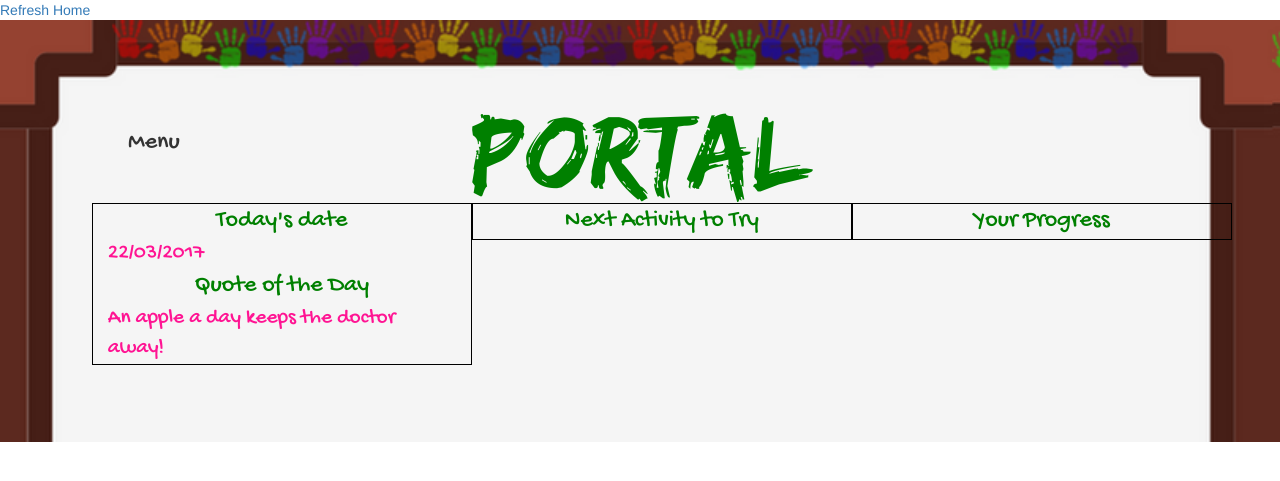
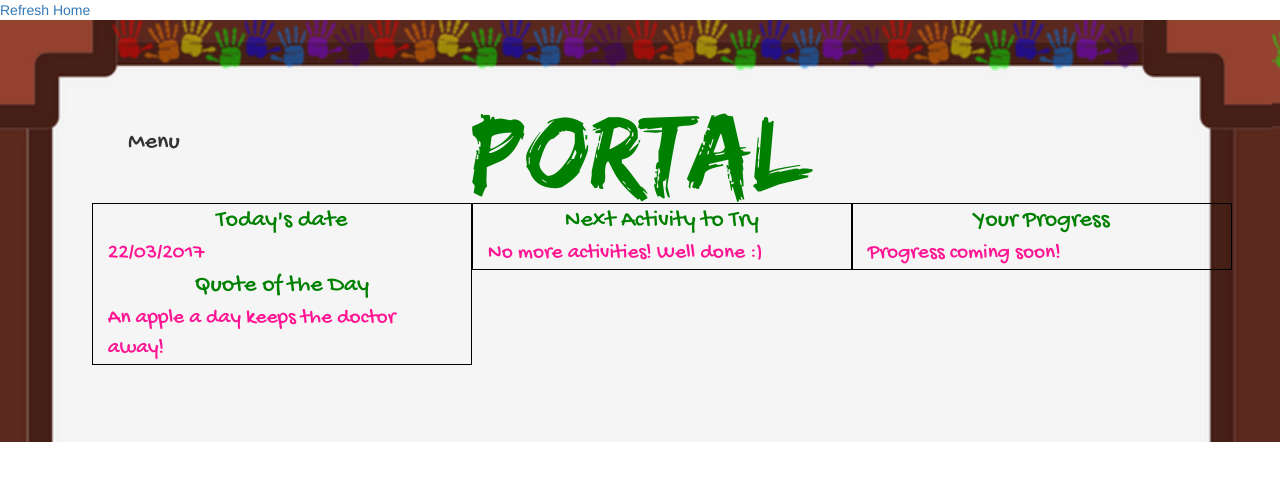
Before and after one commit to kinspire/kinspire-portal, a PHP site: page / in a window 1280 px wide. Shown: the top 481 px of the page. Run offline with PHP 8.4, Linux system fonts and the light colour scheme.

Commit message:
minor addition

```diff
--- a/app/www/index.php
+++ b/app/www/index.php
@@ -19,9 +19,11 @@
       </div>
       <div class="home-section col-xs-4">
         <div class="home-section-title">Next Activity to Try</div>
+        <div class="home-section-content">No more activities! Well done :)</div>
       </div>
       <div class="home-section col-xs-4">
         <div class="home-section-title">Your Progress</div>
+        <div class="home-section-content">Progress coming soon!</div>
       </div>
     </div>
     <?php require $_SERVER['DOCUMENT_ROOT']."/includes/menu.php";?>
```
